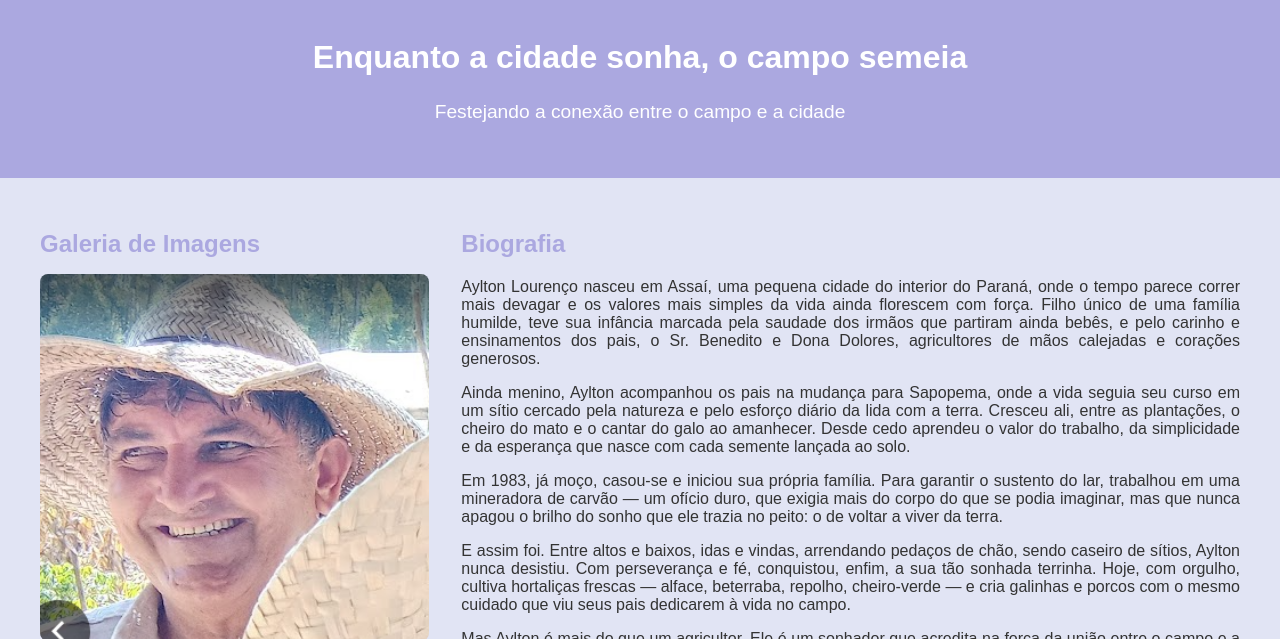
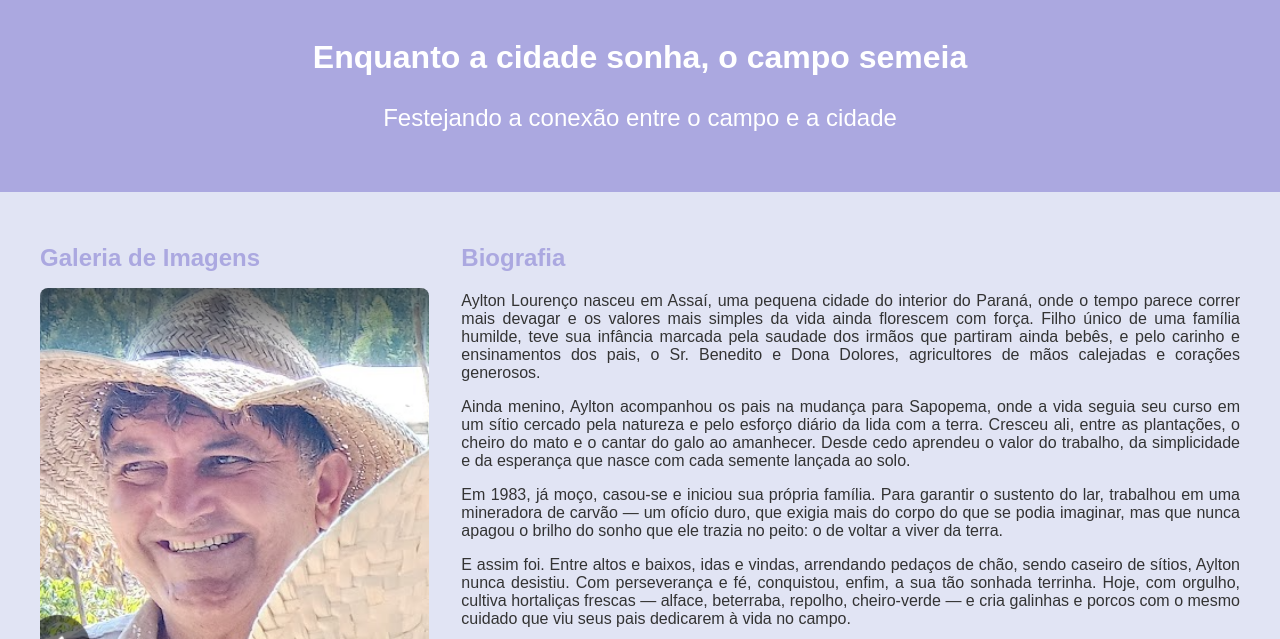
Before and after one commit to Nanelou/Projeto-Agrinho-2025, a plain HTML site: page index.html in a window 1280 px wide. Shown: the part 970-1609 px from the top of the page. Drawn offline with Linux system fonts and the light colour scheme.

Commit message:
teste okkk

```diff
--- a/style.css
+++ b/style.css
@@ -18,7 +18,7 @@ header {
   text-align: center;
 }
 header p {
-  font-size: 1.2rem; /* exemplo: aumenta o tamanho da fonte */
+  font-size: 1.5rem; /* exemplo: aumenta o tamanho da fonte */
   line-height: 1.5;  /* para melhor leitura */
 }
 
```
